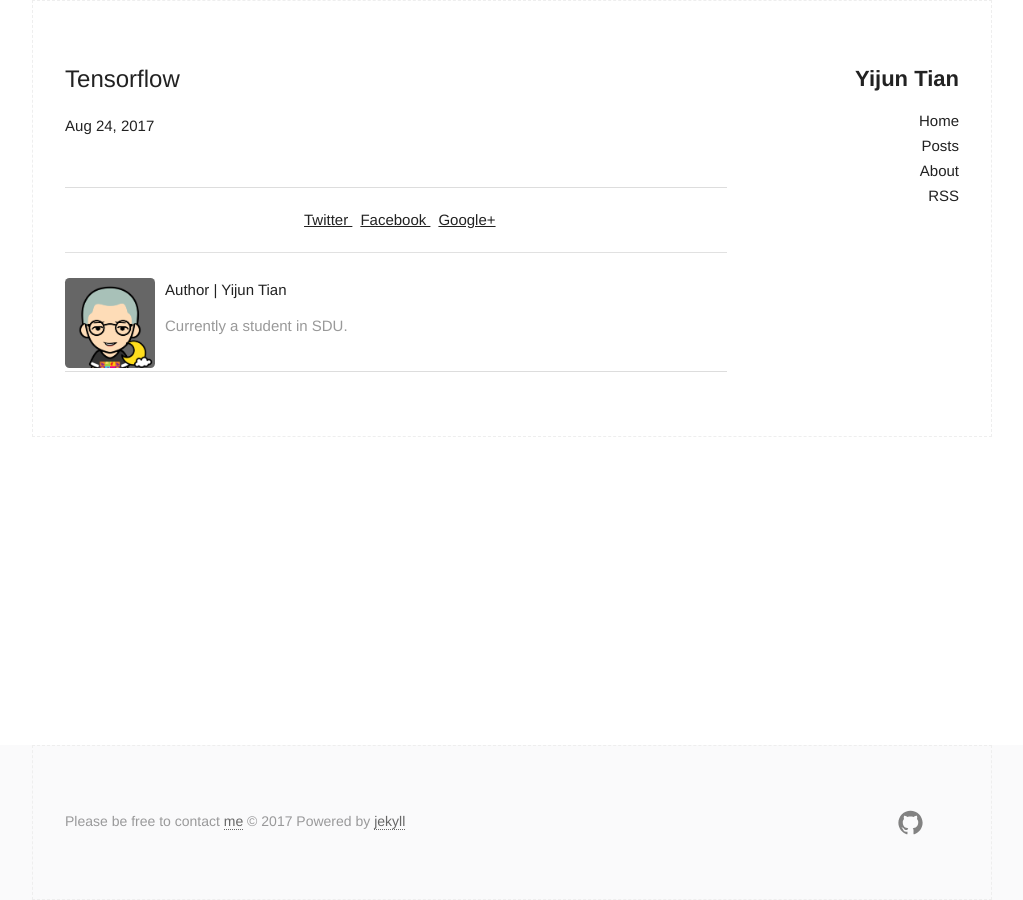
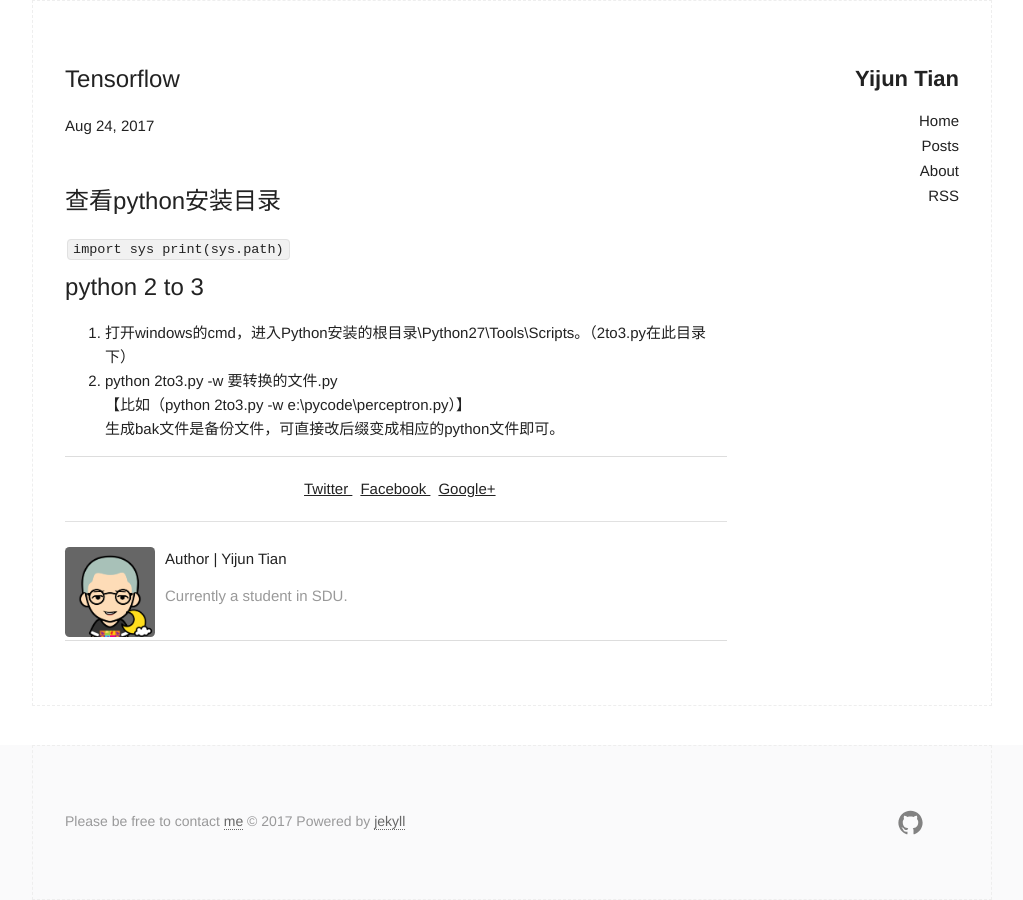
Before and after one commit to meettyj/blog, a Jekyll site: the page built from _posts/2017-08-24-Tensorflow.md, in a window 1280 px wide. Shown: the whole page, without its empty margins (128-1151 px from the left). Built offline with Jekyll 4.4.1, drawn with Linux system fonts in a browser that asks for light colours.

Commit message:
update posts

```diff
--- a/_posts/2017-08-24-Tensorflow.md
+++ b/_posts/2017-08-24-Tensorflow.md
@@ -6,3 +6,15 @@
 ---
 
 <br />
+
+# 查看python安装目录
+
+`import sys
+print(sys.path)`
+
+# python 2 to 3
+
+1. 打开windows的cmd，进入Python安装的根目录\Python27\Tools\Scripts。（2to3.py在此目录下）
+2. python 2to3.py -w 要转换的文件.py<br />
+【比如（python 2to3.py -w e:\pycode\perceptron.py）】<br />
+生成bak文件是备份文件，可直接改后缀变成相应的python文件即可。
```
